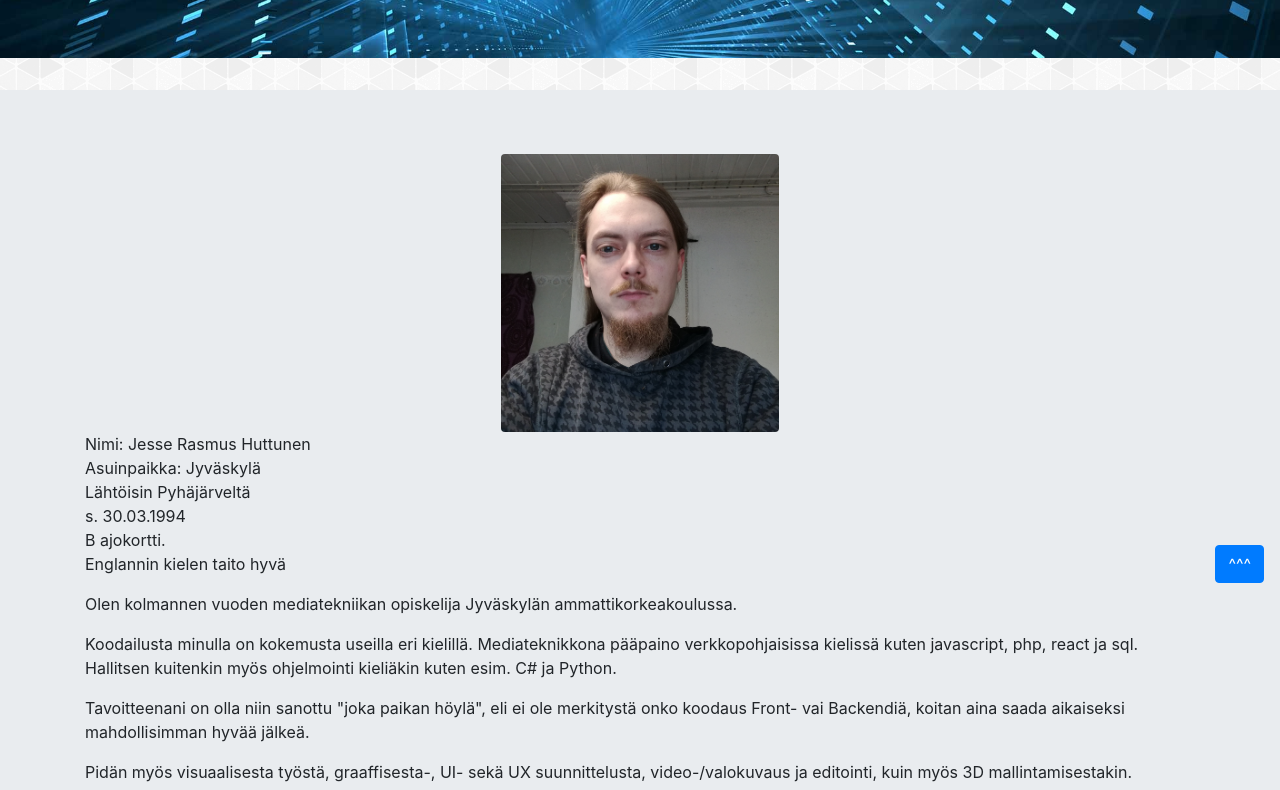
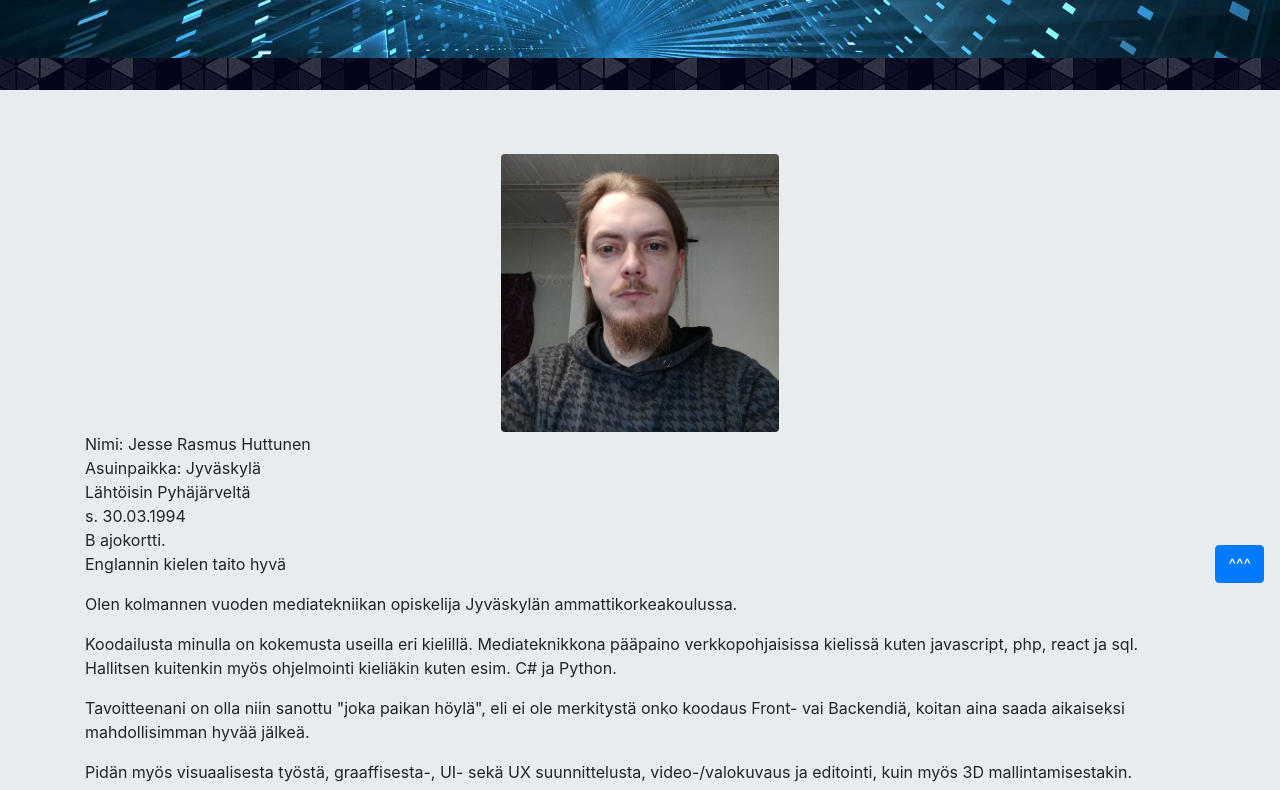
Before and after one commit to jessehuttunen/jessehuttunen.github.io, a React app in the folder portfolio/: page / in a window 1280 px wide. Shown: the part 201-991 px from the top of the page. Built offline with nearby package versions, Linux system fonts and the light colour scheme.

Commit message:
Update index.css

```diff
--- a/portfolio/src/index.css
+++ b/portfolio/src/index.css
@@ -25,7 +25,7 @@ body {
   background-size: cover;
 }
 .tausta{
-  background-color: rgb(252, 252, 252);
+  background-color: rgb(3, 4, 26);
     background-image: url(images/gplay.png);
 }
 .ylos{
```
